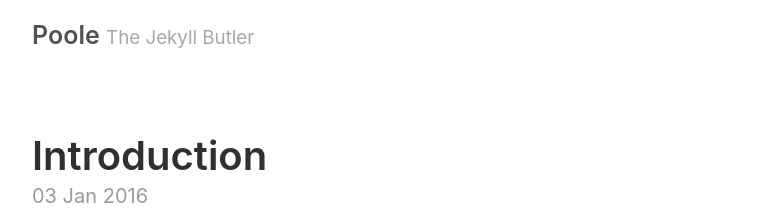
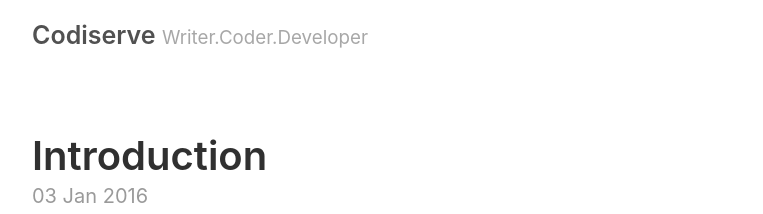
Before and after one commit to codiserve/codiserve.github.io, a Jekyll site: the page built from index.html, in a window 1280 px wide. Shown: the top 214 px of the page, without its empty margins (258-1021 px from the left). Built offline with Jekyll 4.4.1, drawn with Linux system fonts in a browser that asks for light colours; the list of posts is cut into pages by our own code.

Commit message:
updated _config.yml

```diff
--- a/_config.yml
+++ b/_config.yml
@@ -2,9 +2,9 @@
 permalink:           pretty
 
 # Setup
-title:               Poole
-tagline:             The Jekyll Butler
-url:                 http://getpoole.com
+title:               Codiserve
+tagline:             Writer.Coder.Developer
+url:                 https://codiserve.github.io
 paginate:            1
 baseurl:             ""
 
@@ -17,9 +17,9 @@
 
 # About/contact
 author:
-  name:              Mark Otto
-  url:               https://twitter.com/mdo
-  email:             markdotto@gmail.com
+  name:              Justin Hay
+  url:               https://twitter.com/codiserve
+  email:             jus@codiserve.com
 
 # Custom vars
 version:             2.0.0
```
